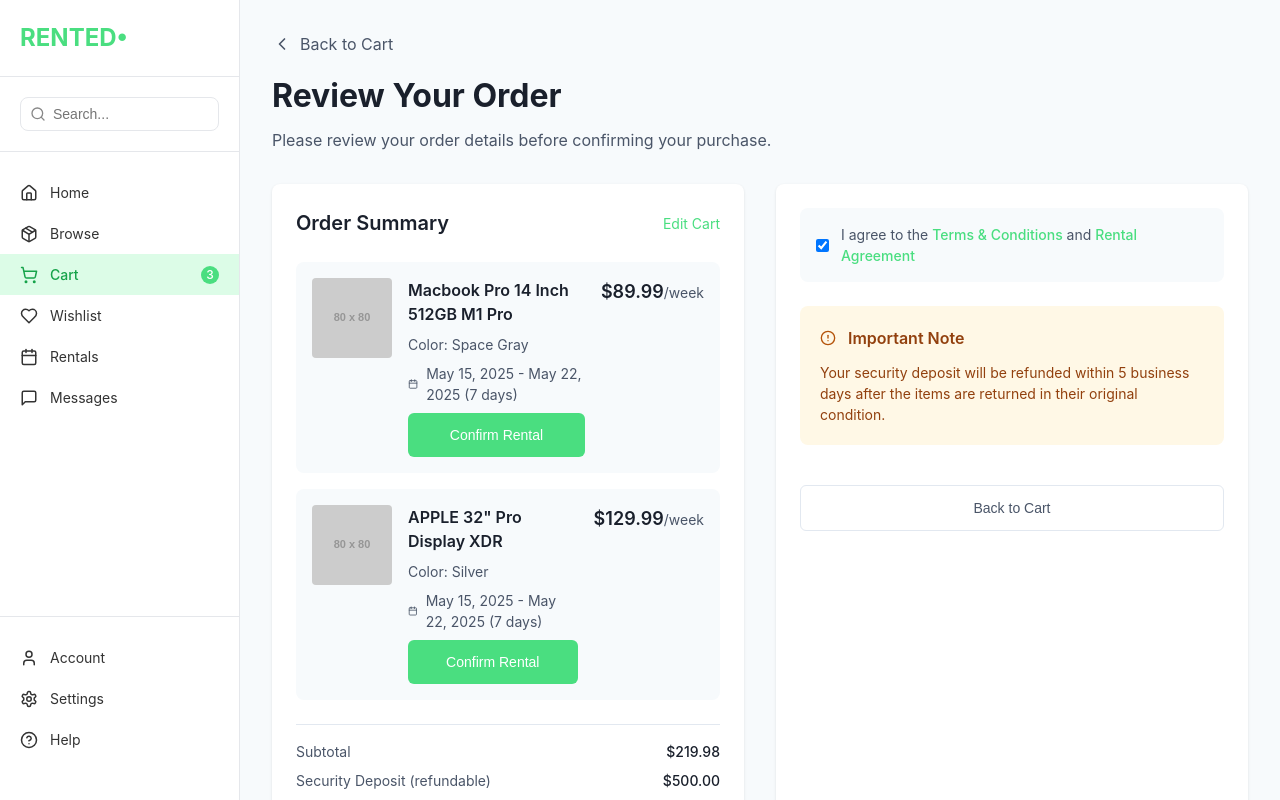
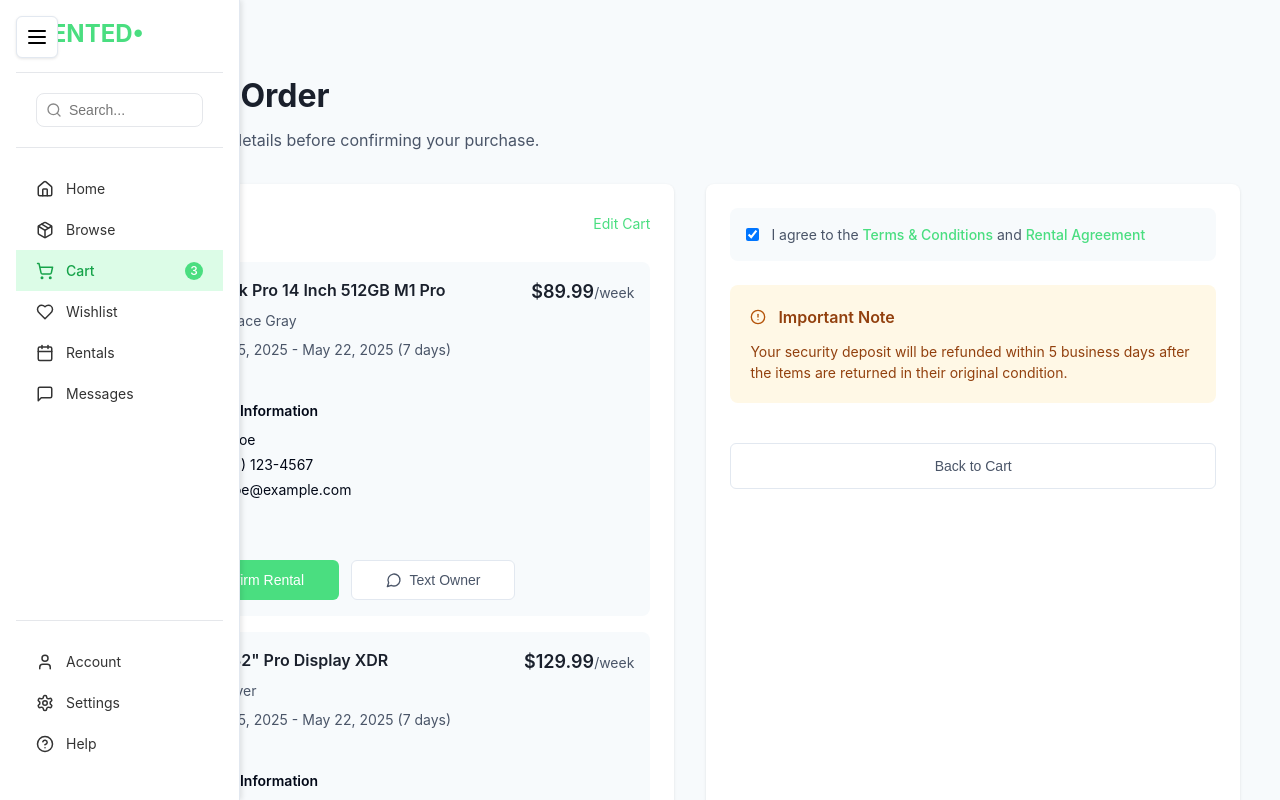
Before and after one commit to devmksaif/RENTED, a React (Create React App) app in the folder front-end/: page / in a window 1280 px wide. Built offline with nearby package versions, Linux system fonts and the light colour scheme.

Commit message:
last updates for today :)

```diff
--- a/front-end/src/components/OrderConfirmation.jsx
+++ b/front-end/src/components/OrderConfirmation.jsx
@@ -1,4 +1,4 @@
-import { ChevronLeft, Calendar, AlertCircle } from "lucide-react"
+import { ChevronLeft, Calendar, AlertCircle, MessageCircle } from "lucide-react"
 import VerticalNavbar from "./VerticalNavbar"
 import Footer from "./Footer"
 import "../styles/OrderConfirmation.css"
@@ -22,7 +22,7 @@ function OrderConfirmation() {
             <div className="confirmation-content">
               <div className="order-summary-section">
                 <div className="section-header">
-                  <h2 className="section-title">Order Summary</h2>
+                  <h2 className="section-title">Rental Summary</h2>
                   <a href="#" className="edit-link">Edit Cart</a>
                 </div>
 
@@ -38,7 +38,19 @@ function OrderConfirmation() {
                         <Calendar size={16} />
                         <span>May 15, 2025 - May 22, 2025 (7 days)</span>
                       </div>
-                      <button className="primary-button">Confirm Rental</button>
+                      <div className="renter-info">
+                        <h4 className="renter-title">Renter Information</h4>
+                        <p className="renter-name">John Doe</p>
+                        <p className="renter-contact">+1 (555) 123-4567</p>
+                        <p className="renter-email">john.doe@example.com</p>
+                      </div>
+                      <div className="item-actions">
+                        <button className="primary-button">Confirm Rental</button>
+                        <button className="text-owner-button">
+                          <MessageCircle size={16} />
+                          <span>Text Owner</span>
+                        </button>
+                      </div>
                     </div>
                     <div className="item-price">
                       <span className="price">$89.99</span>
@@ -57,7 +69,19 @@ function OrderConfirmation() {
                         <Calendar size={16} />
                         <span>May 15, 2025 - May 22, 2025 (7 days)</span>
                       </div>
-                      <button className="primary-button">Confirm Rental</button>
+                      <div className="renter-info">
+                        <h4 className="renter-title">Renter Information</h4>
+                        <p className="renter-name">John Doe</p>
+                        <p className="renter-contact">+1 (555) 123-4567</p>
+                        <p className="renter-email">john.doe@example.com</p>
+                      </div>
+                      <div className="item-actions">
+                        <button className="primary-button">Confirm Rental</button>
+                        <button className="text-owner-button">
+                          <MessageCircle size={16} />
+                          <span>Text Owner</span>
+                        </button>
+                      </div>
                     </div>
                     <div className="item-price">
                       <span className="price">$129.99</span>
--- a/front-end/src/components/VerticalNavbar.jsx
+++ b/front-end/src/components/VerticalNavbar.jsx
@@ -1,3 +1,4 @@
+import { useState, useEffect } from "react"
 import "../styles/VerticalNavbar.css"
 import {
   Home,
@@ -10,11 +11,80 @@ import {
   MessageSquare,
   Settings,
   HelpCircle,
+  Menu,
+  X,
 } from "lucide-react"
 
 function VerticalNavbar() {
+  const [isVisible, setIsVisible] = useState(false)
+  const [isOpen, setIsOpen] = useState(false)
+  const [lastScrollY, setLastScrollY] = useState(0)
+  const [isManuallyToggled, setIsManuallyToggled] = useState(false)
+
+  // Add/remove body class when navbar is open
+  useEffect(() => {
+    if (isOpen) {
+      document.body.classList.add('navbar-open')
+    } else {
+      document.body.classList.remove('navbar-open')
+    }
+
+    return () => {
+      document.body.classList.remove('navbar-open')
+    }
+  }, [isOpen])
+
+  useEffect(() => {
+    const handleScroll = () => {
+      // Skip scroll handling if manually toggled
+      if (isManuallyToggled) return
+
+      const currentScrollY = window.scrollY
+
+      if (currentScrollY > lastScrollY && currentScrollY > 100) {
+        // Scrolling down and not at the top
+        setIsVisible(false)
+      } else {
+        // Scrolling up or at the top
+        setIsVisible(true)
+      }
+
+      setLastScrollY(currentScrollY)
+    }
+
+    window.addEventListener("scroll", handleScroll, { passive: true })
+    return () => window.removeEventListener("scroll", handleScroll)
+  }, [lastScrollY, isManuallyToggled])
+
+  const toggleNavbar = () => {
+    const newOpenState = !isOpen
+    setIsOpen(newOpenState)
+
+    if (newOpenState) {
+      // Opening the navbar
+      setIsVisible(true)
+      setIsManuallyToggled(true)
+    } else {
+      // Closing the navbar
+      setIsVisible(false)
+      // Reset manual toggle after a delay to allow animation to complete
+      setTimeout(() => {
+        setIsManuallyToggled(false)
+      }, 300)
+    }
+  }
+
   return (
-    <nav className="vertical-navbar">
+    <>
+      <button
+        className={`navbar-toggle ${isOpen ? 'open' : ''}`}
+        onClick={toggleNavbar}
+        aria-label="Toggle navigation"
+      >
+        {isOpen ? <X size={24} /> : <Menu size={24} />}
+      </button>
+
+      <nav className={`vertical-navbar ${isOpen ? 'open' : ''} ${isVisible ? 'visible' : 'hidden'}`}>
         <div className="navbar-header">
           <a href="/" className="logo-link">
             <h1 className="logo">
@@ -73,6 +143,7 @@ function VerticalNavbar() {
           </a>
         </div>
       </nav>
+    </>
   )
 }
 
--- a/front-end/src/styles/OrderConfirmation.css
+++ b/front-end/src/styles/OrderConfirmation.css
@@ -405,8 +405,7 @@
   margin-top: 1rem;
 }
 
-.secondary-button,
-.primary-button {
+.secondary-button {
   flex: 1;
   padding: 0.875rem 1.5rem;
   border-radius: 0.375rem;
@@ -427,14 +426,123 @@
   border-color: #cbd5e0;
 }
 
+.primary-button,
+.text-owner-button {
+  display: inline-flex;
+  align-items: center;
+  justify-content: center;
+  gap: 0.5rem;
+  padding: 0.5rem 1rem;
+  border-radius: 0.375rem;
+  font-size: 0.875rem;
+  font-weight: 500;
+  cursor: pointer;
+  transition: all 0.2s ease;
+  flex: 1;
+  min-width: 120px;
+  max-width: 200px;
+}
+
 .primary-button {
-  background: #4ade80;
+  background-color: #4ade80 !important;
   border: none;
-  color: white;
+  color: #ffffff;
 }
 
 .primary-button:hover {
-  background: #22c55e;
+  background-color: #22c55e !important;
+}
+
+.text-owner-button {
+  background: #ffffff;
+  border: 1px solid #e2e8f0;
+  color: #4a5568;
+}
+
+.text-owner-button:hover {
+  background: #f7fafc;
+  border-color: #cbd5e0;
+}
+
+.text-owner-button svg {
+  color: #4a5568;
+}
+
+/* Renter Information */
+.renter-info {
+  margin: 1rem 0;
+  padding: 1rem;
+  background: var(--color-gray-50);
+  border-radius: 0.5rem;
+  border: 1px solid var(--color-gray-200);
+}
+
+.renter-title {
+  font-size: 0.875rem;
+  font-weight: 600;
+  color: var(--color-gray-700);
+  margin: 0 0 0.5rem;
+}
+
+.renter-name,
+.renter-contact,
+.renter-email {
+  font-size: 0.875rem;
+  color: var(--color-gray-600);
+  margin: 0.25rem 0;
+}
+
+/* Item Actions */
+.item-actions {
+  display: flex;
+  gap: 0.75rem;
+  margin-top: 1rem;
+  width: 100%;
+  justify-content: flex-start;
+}
+
+.primary-button,
+.text-owner-button {
+  display: inline-flex;
+  align-items: center;
+  justify-content: center;
+  gap: 0.5rem;
+  padding: 0.75rem 1.5rem;
+  border-radius: 0.375rem;
+  font-size: 0.875rem;
+  font-weight: 500;
+  cursor: pointer;
+  transition: all 0.2s ease;
+  width: 160px; /* Fixed width for both buttons */
+  height: 40px; /* Fixed height for both buttons */
+  white-space: nowrap;
+}
+
+.primary-button {
+  background-color: #4ade80;
+  border: none;
+  color: #ffffff;
+}
+
+.primary-button:hover {
+  background-color: #22c55e;
+}
+
+.text-owner-button {
+  background: #ffffff;
+  border: 1px solid #e2e8f0;
+  color: #4a5568;
+}
+
+.text-owner-button:hover {
+  background: #f7fafc;
+  border-color: #cbd5e0;
+}
+
+.text-owner-button svg {
+  width: 16px;
+  height: 16px;
+  color: #4a5568;
 }
 
 /* Responsive Design */
@@ -495,6 +603,17 @@
   .action-buttons button {
     width: 100%;
   }
+
+  .item-actions {
+    flex-direction: row;
+    justify-content: center;
+    gap: 1rem;
+  }
+
+  .primary-button,
+  .text-owner-button {
+    width: 160px; /* Maintain fixed width on mobile */
+  }
 }
 
 @media (max-width: 640px) {
--- a/front-end/src/styles/VerticalNavbar.css
+++ b/front-end/src/styles/VerticalNavbar.css
@@ -11,18 +11,71 @@
   --border-radius: 8px;
 }
 
+/* Navbar Toggle Button */
+.navbar-toggle {
+  position: fixed;
+  top: 1rem;
+  left: 1rem;
+  z-index: 1000;
+  background: #ffffff;
+  border: 1px solid #e2e8f0;
+  border-radius: 0.375rem;
+  padding: 0.5rem;
+  cursor: pointer;
+  display: flex;
+  align-items: center;
+  justify-content: center;
+  box-shadow: 0 1px 3px rgba(0, 0, 0, 0.1);
+  transition: all 0.3s ease;
+}
+
+.navbar-toggle:hover {
+  background: #f7fafc;
+  border-color: #cbd5e0;
+}
+
+.navbar-toggle.open {
+  left: 240px;
+}
+
+/* Vertical Navbar */
 .vertical-navbar {
+  position: fixed;
+  top: 0;
+  left: -240px; /* Start off-screen */
+  height: 100vh;
   width: 240px;
-  background-color: var(--card-background);
-  border-right: 1px solid var(--border-color);
+  background: #ffffff;
+  border-right: 1px solid #e2e8f0;
   display: flex;
   flex-direction: column;
-  height: 100vh;
-  position: sticky;
-  top: 0;
-  padding: 20px 0;
-  box-sizing: border-box;
-  transition: width 0.3s ease;
+  padding: 1rem;
+  transition: left 0.3s ease;
+  z-index: 999;
+  box-shadow: 2px 0 5px rgba(0, 0, 0, 0.1);
+}
+
+.vertical-navbar.open {
+  left: 0; /* Slide in when open */
+}
+
+.vertical-navbar.hidden {
+  left: -240px; /* Slide out when hidden */
+}
+
+.vertical-navbar.visible {
+  left: 0; /* Show when visible */
+}
+
+/* Main content shift when navbar is open */
+body.navbar-open .main-wrapper {
+  margin-left: 240px;
+  transition: margin-left 0.3s ease;
+}
+
+body:not(.navbar-open) .main-wrapper {
+  margin-left: 0;
+  transition: margin-left 0.3s ease;
 }
 
 .navbar-header {
```
Lines whose indentation alone changed are shown as unchanged.
